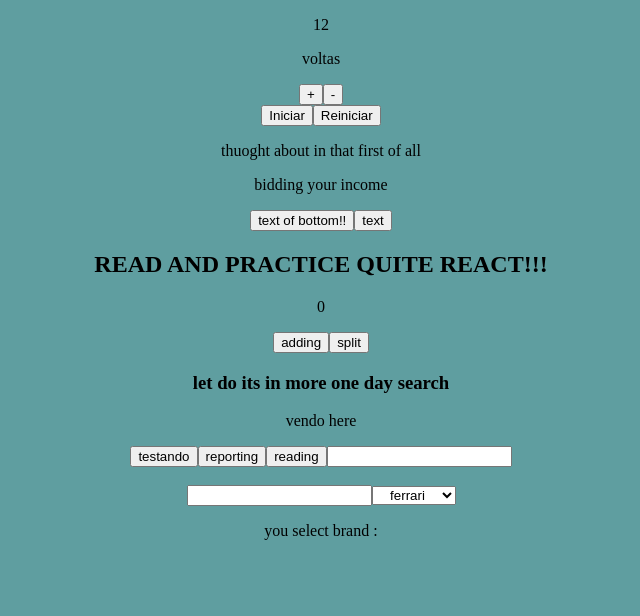
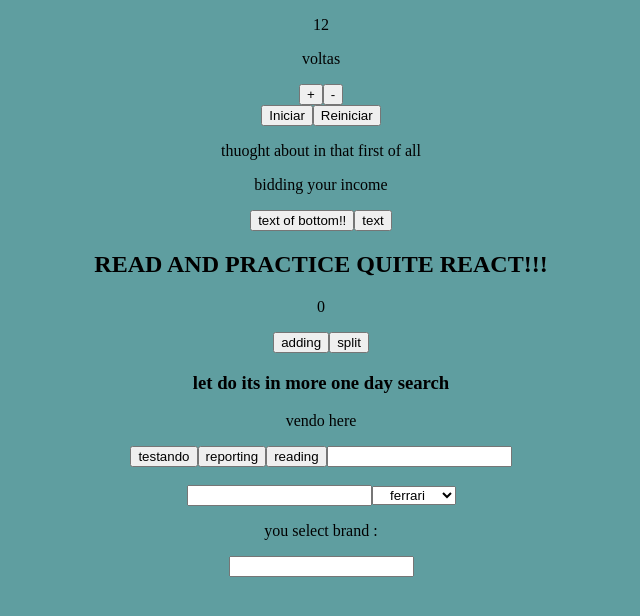
Before and after one commit to felipe-programador-18/traning-react, a React (Create React App) app in the folder myapp/: page / in a window 1280 px wide. Shown: the top 616 px of the page, without its empty margins (319-959 px from the left). Built offline with nearby package versions, Linux system fonts and the light colour scheme.

Commit message:
c13-traning more react

```diff
--- a/myapp/src/App.js
+++ b/myapp/src/App.js
@@ -173,6 +173,9 @@ function App() {
     <Messagese  message={'you select brand :'+ seleciona} />
 
 
+
+    <input type='text'></input>
+
     </div>
 
 
```
